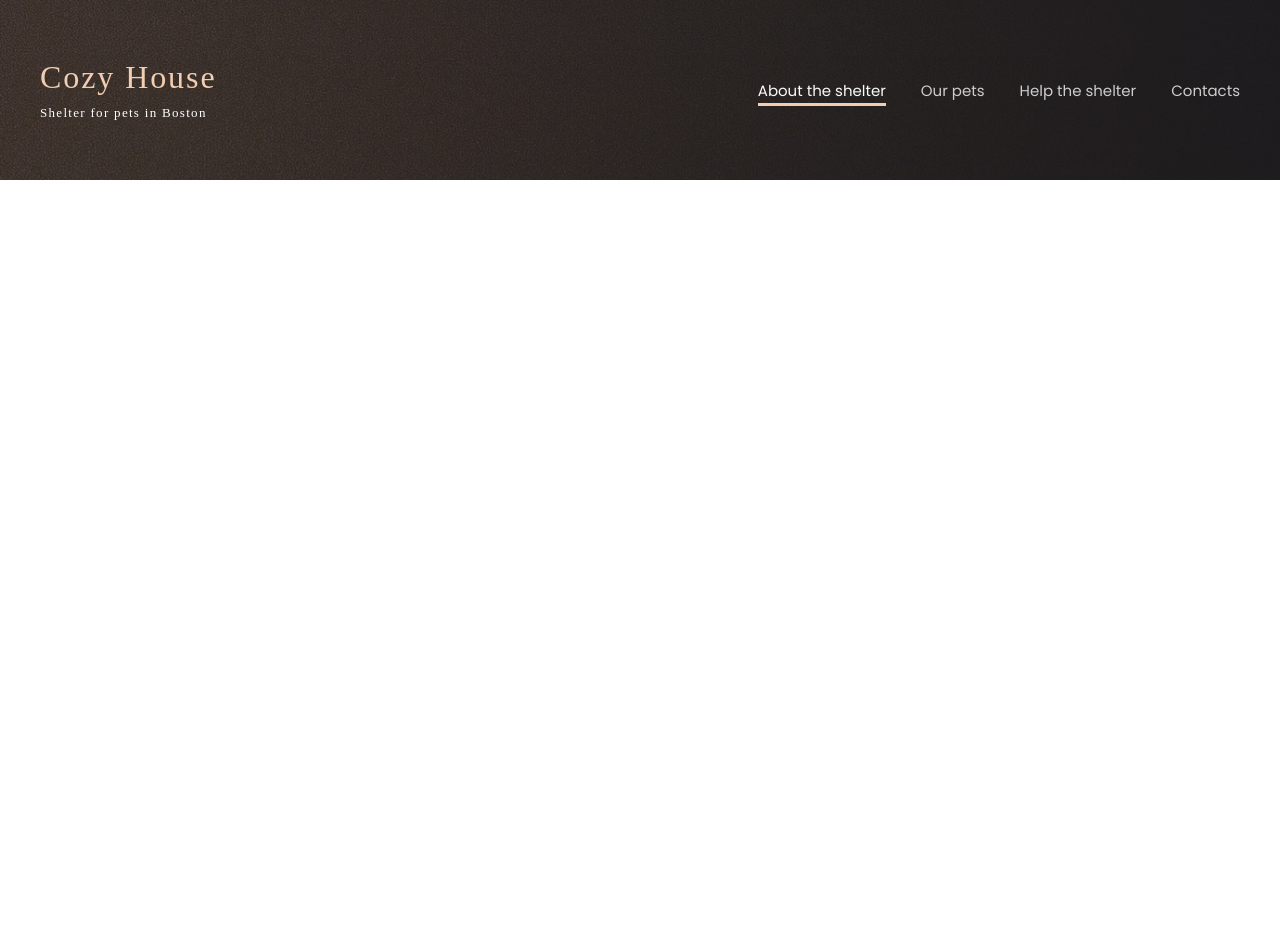
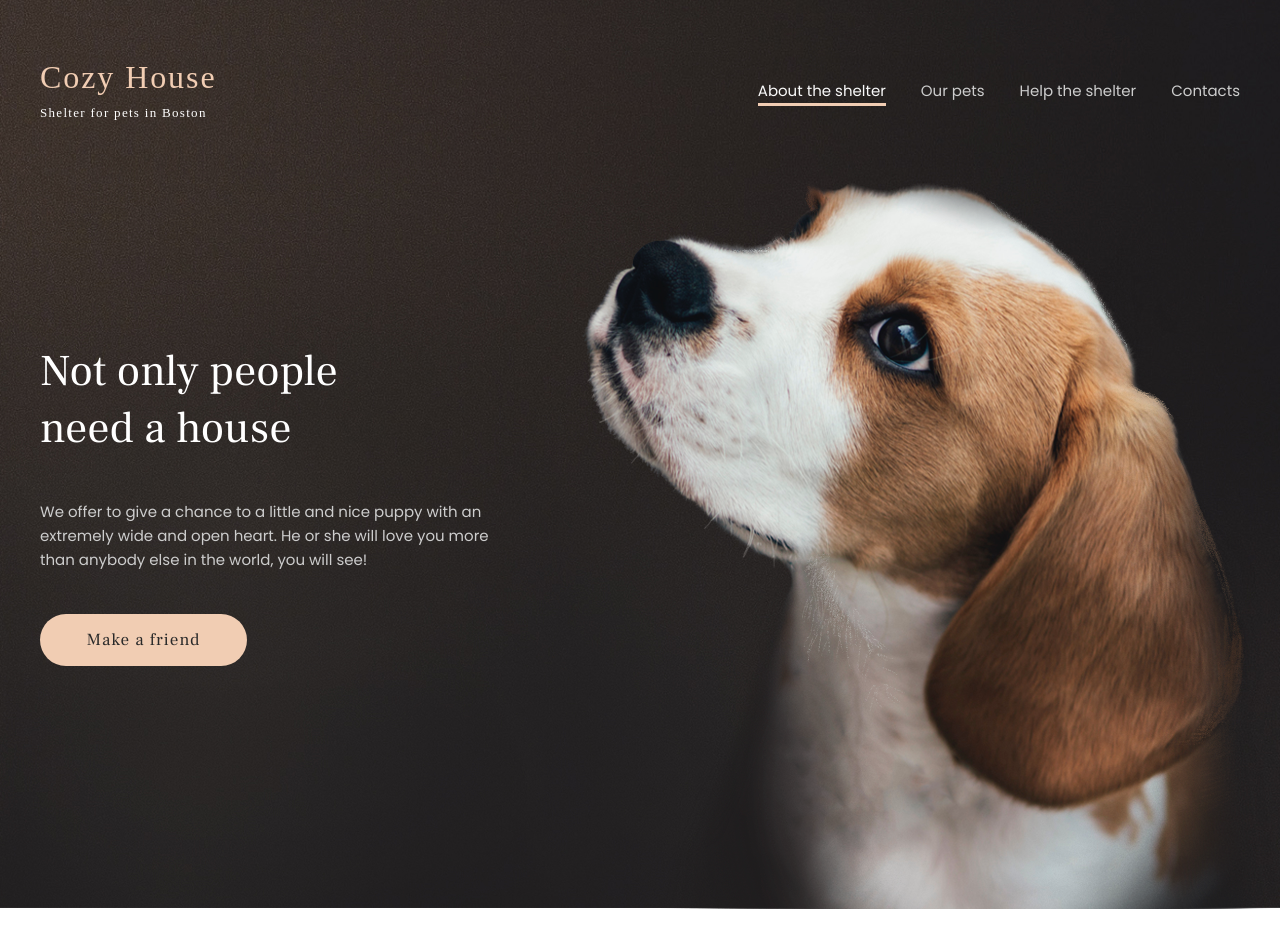
Before and after one commit to Alekice/practice_drafts, a plain HTML site: page shelter/pages/main/main.html in a window 1280 px wide. Shown: the top 948 px of the page. Drawn offline with Linux system fonts and the light colour scheme; files whose address does not match are found by name.

Commit message:
feat: add about section

```diff
--- a/shelter/pages/main/main.html
+++ b/shelter/pages/main/main.html
@@ -36,8 +36,20 @@
         </div>
     </header>
     <main class="main">
-        <section class="section">
-            <div class="container"></div>
+        <section class="section" id="about">
+            <div class="container container-about">
+                <div class="content">
+                    <h2 class="about-title header2">Not only people<br>need a house</h2>
+                    <p class="about-text text-l">
+                        We offer to give a chance to a little and nice puppy with an extremely wide and
+                        open heart. He or she will love you more than anybody else in the world, you will see!
+                    </p>
+                    <button class="button button_primary">
+                        Make a friend
+                        <span></span><span></span><span></span><span></span>
+                    </button>
+                </div>
+            </div>
         </section>
         <section class="section">
             <div class="container"></div>
--- a/shelter/pages/main/style.css
+++ b/shelter/pages/main/style.css
@@ -5,7 +5,7 @@
     --color-primary-light: #fddcc4;
     --color-dark-3xl: #292929;
     --color-dark-s: #cdcdcd;
-
+    --color-light-xl: #ffffff;
     --color-light-s: #fafafa;
 }
 
@@ -85,6 +85,9 @@
     letter-spacing: 0.06em;
     cursor: pointer;
     transition: .3s;
+    position: relative;
+    z-index: 1;
+    overflow: hidden;
 }
 
 .button_primary {
@@ -97,12 +100,41 @@
     border: 2px solid var(--color-primary);
 }
 
-.button_primary:hover,
-.button_secondary:hover {
+.button span {
+    position: absolute;
+    width: 25%;
+    height: 100%;
     background-color: var(--color-primary-light);
+    transform: translateY(150%);
+    border-radius: 50%;
+    left: calc((var(--n) - 1) * 25%);
+    transition: .3s;
+    transition-delay: calc((var(--n) - 1) * 0.1s);
+    z-index: -1;
+}
+
+.button:hover span {
+    transform: translateY(0) scale(2);
+}
+
+.button span:nth-child(1) {
+    --n: 1;
+}
+
+.button span:nth-child(2) {
+    --n: 2;
+}
+
+.button span:nth-child(3) {
+    --n: 3;
+}
+
+.button span:nth-child(4) {
+    --n: 4;
 }
 
 /**** HEADER ****/
+
 .container-header {
     padding: 60px 40px;
     background-image: url(../../assets/images/jpg/start-screen-background.jpg);
@@ -123,7 +155,7 @@
 }
 
 .logo-text {
-    color: #ffffff;
+    color: var(--color-light-xl);
     font-size: 13px;
     line-height: 15px;
     letter-spacing: 0.1em;
@@ -173,3 +205,29 @@
 .link-active.nav-list__item-link::after {
     width: 100%;
 }
+
+/**** MAIN ****/
+
+/**** About ****/
+
+.container-about {
+    background-image: url(../../assets/images/png/start-screen-puppy.png), url(../../assets/images/jpg/start-screen-background.jpg);
+    background-position: right bottom, 0 -180px;
+    background-repeat: no-repeat;
+    padding: 163px 40px 243px 40px;
+}
+
+.content {
+    max-width: 460px;
+    display: flex;
+    flex-direction: column;
+    gap: 42px;
+}
+
+.about-title {
+    color: var(--color-light-xl);
+}
+
+.about-text {
+    color: var(--color-dark-s);
+}
```
